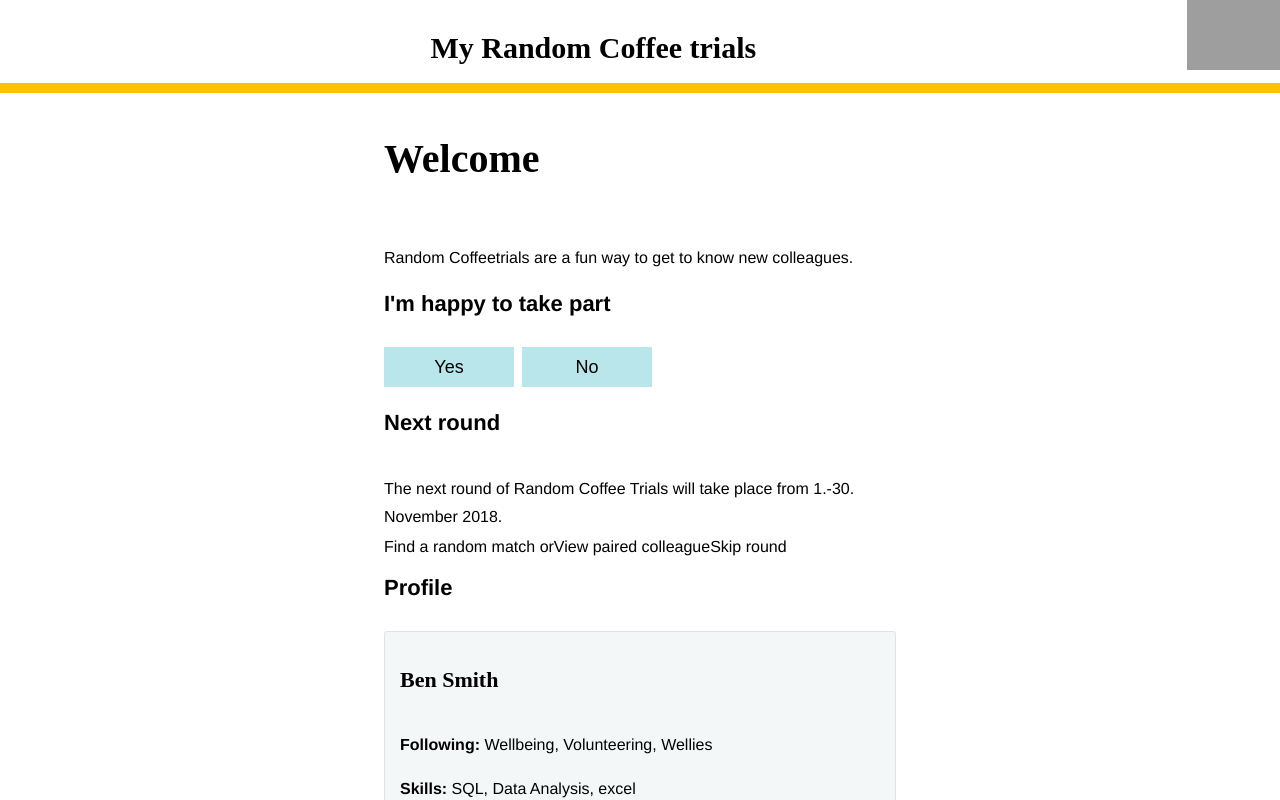
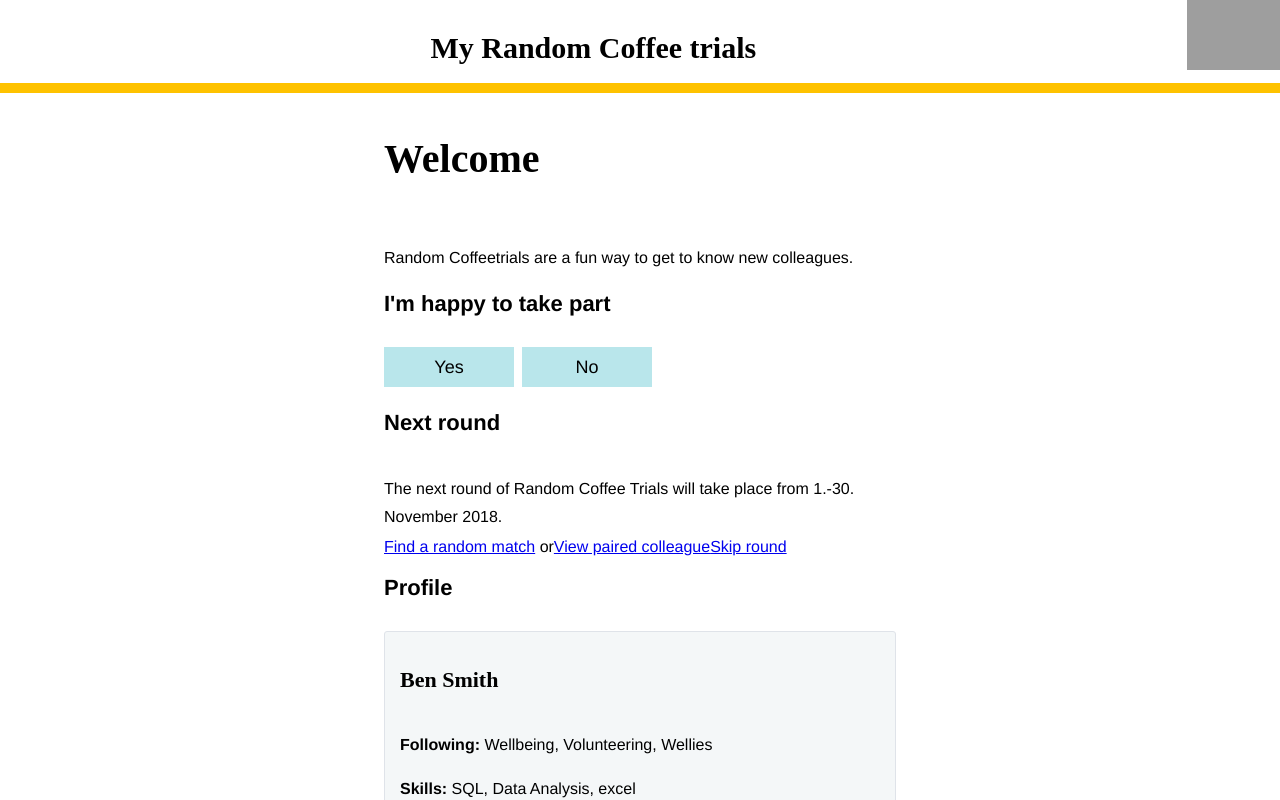
Before and after one commit to wellcometrust/coffeetrial, a React (Create React App) app in the folder frontend/: page / in a window 1280 px wide. Shown: the top 800 px of the page. Built offline with nearby package versions, Linux system fonts and the light colour scheme; grey boxes are pictures that could not be loaded; a web font is replaced by a local one.

Commit message:
button is now a linkbutton, to avoid a conflict with the button tag

```diff
--- a/frontend/src/App.css
+++ b/frontend/src/App.css
@@ -7,7 +7,7 @@
   padding-bottom: 200px;
 }
 
-button {
+linkbutton {
   font-size: 1.125rem;
   margin-bottom: 8px;
   margin-bottom: 0.5rem;
@@ -56,12 +56,12 @@ button {
   width: auto;
   min-width: 100px;
 }
-button:hover, button:focus {
+linkbutton:hover, linkbutton:focus {
   background-position: 0 100%;
   color: #1F2E30;
   font-size: 1.125rem;
 }
-button a {
+linkbutton a {
   color: black;
   text-underline: none;
   text-decoration: none;
--- a/frontend/src/components/colleague.js
+++ b/frontend/src/components/colleague.js
@@ -1,11 +1,11 @@
 import React from 'react';
 
-import Button from './button';
+import LinkButton from './linkbutton';
 export default ({firstname, lastname, email, following, skills, preferences, blurred, link, buttonText }) =>
     <div className='card'>
         <h2 className={blurred ? 'blurred-text' : ''}>{firstname + ' ' + lastname }</h2>
         <p><span className='label'>Following:</span> {following}</p>
         <p><span className='label'>Skills:</span> {skills}</p>
         <p><span className='label'>Preferences:</span> {preferences}</p>
-        <Button text={buttonText} link={link ? link : {href: '/', state: {}}}/>
+        <LinkButton text={buttonText} link={link ? link : {href: '/', state: {}}}/>
     </div>
--- a/frontend/src/components/header.js
+++ b/frontend/src/components/header.js
@@ -3,5 +3,5 @@ import React from 'react';
 export default () =>
     <div className='header'>
         <h1>My Random Coffee trials</h1>
-        <img class="coffee-gif" src="https://www.youreduaction.it/wp-content/uploads/2015/06/ci-offri-un-caff%C3%A8.gif"/>
+        <img alt="" className="coffee-gif" src="https://www.youreduaction.it/wp-content/uploads/2015/06/ci-offri-un-caff%C3%A8.gif"/>
     </div>
--- a/frontend/src/components/button.js
+++ b/frontend/src/components/linkbutton.js
@@ -2,11 +2,11 @@ import React from 'react';
 import {Link} from 'react-router-dom';
 
 export default ({text, link}) =>
-    <button>
+    <linkbutton>
         <Link to={{
             pathname: link.href,
             state: link.state
         }}>
         {text}
         </Link>
-    </button>
+    </linkbutton>
--- a/frontend/src/views/index.js
+++ b/frontend/src/views/index.js
@@ -1,18 +1,18 @@
 import React from 'react';
-import Button from '../components/button';
+import LinkButton from '../components/linkbutton';
 import Colleague from '../components/colleague';
 export default () =>
 <div className="page">
     <h1> Welcome </h1>
     <p> Random Coffeetrials are a fun way to get to know new colleagues. </p>
     <h2>I'm happy to take part</h2>
-    <Button text={'Yes'} link={{href: '/take-your-pick', state: {}}}/>
-    <Button text={'No'} link='/'/>
+    <LinkButton text={'Yes'} link={{href: '/take-your-pick'}}/>
+    <LinkButton text={'No'} link={{href: '/'}}/>
     <h2>Next round</h2>
     <p>The next round of Random Coffee Trials will take place from 1.-30. November 2018.</p>
-    <a>Find a random match</a> or
-    <a>View paired colleague</a>
-    <a>Skip round</a>
+    <a href="/">Find a random match</a> or
+    <a href="/">View paired colleague</a>
+    <a href="/">Skip round</a>
     <h2>Profile</h2>
     <Colleague
         firstname='Ben'
--- a/frontend/src/views/match-maker.js
+++ b/frontend/src/views/match-maker.js
@@ -1,6 +1,6 @@
 import React from 'react';
 import Colleague from '../components/colleague';
-import Button from '../components/button';
+import LinkButton from '../components/linkbutton';
 export default class MatchMaker extends React.Component {
     constructor(props) {
         super(props);
@@ -37,10 +37,10 @@ export default class MatchMaker extends React.Component {
     render() {
         const { error, isLoaded, matches } = this.state;
         if (error) {
-            return <img src='https://payload484.cargocollective.com/1/15/505014/11995996/ErrorPage_Connection_Dino_4.gif' className="loading-gif"/>
+            return <img alt="" src='https://payload484.cargocollective.com/1/15/505014/11995996/ErrorPage_Connection_Dino_4.gif' className="loading-gif"/>
         } else if (!isLoaded) {
             return <div className="page">
-                    <img src='https://ph-files.imgix.net/5325ada6-b985-47d0-b37f-6dc2520e4076?auto=format&auto=compress&codec=mozjpeg&cs=strip' class="loading-gif"/>
+                    <img alt="" src='https://ph-files.imgix.net/5325ada6-b985-47d0-b37f-6dc2520e4076?auto=format&auto=compress&codec=mozjpeg&cs=strip' class="loading-gif"/>
                 </div>
             } else {
             return (
@@ -65,7 +65,7 @@ export default class MatchMaker extends React.Component {
                     }
                     <h2>Can't decide?</h2>
                     <p>We will find you a complete random match.</p>
-                    <Button text='Get me anyone' link={{href: '/please-confirm', state: {matchType: 'random'} }}/>
+                    <LinkButton text='Get me anyone' link={{href: '/please-confirm', state: {matchType: 'random'} }}/>
                 </div>
             );
         }
--- a/frontend/src/views/please-confirm.js
+++ b/frontend/src/views/please-confirm.js
@@ -1,13 +1,13 @@
 import React from 'react';
 import Colleague from '../components/colleague';
-import Button from '../components/button';
+import LinkButton from '../components/linkbutton';
 export default class PleaseConfirm extends React.Component {
     constructor(props) {
         super(props);
         this.state = {
             error: null,
             isLoaded: false,
-            matches: [],
+            // matches: [],
             userId: '1',
             match: props.location.state.match,
             matchType: props.location.state.matchType ? props.location.state.matchType : null
@@ -70,18 +70,18 @@ export default class PleaseConfirm extends React.Component {
     }
 
     render() {
-        const { error, isLoaded, matches } = this.state;
+        const { error, isLoaded } = this.state;
         if (error) {
-            return <img src='https://payload484.cargocollective.com/1/15/505014/11995996/ErrorPage_Connection_Dino_4.gif' className="loading-gif"/>
+            return <img alt="" src='https://payload484.cargocollective.com/1/15/505014/11995996/ErrorPage_Connection_Dino_4.gif' className="loading-gif"/>
         } else if (!isLoaded) {
             return <div className="page">
-                <img src='https://ph-files.imgix.net/5325ada6-b985-47d0-b37f-6dc2520e4076?auto=format&auto=compress&codec=mozjpeg&cs=strip' class="loading-gif"/>
+                <img alt="" src='https://ph-files.imgix.net/5325ada6-b985-47d0-b37f-6dc2520e4076?auto=format&auto=compress&codec=mozjpeg&cs=strip' class="loading-gif"/>
             </div>
 
         } else {
             return (
                 <div className="page">
-                    <img className="coffee-gif" src="https://media1.tenor.com/images/af7654602fd50d8f32b277db914cb14d/tenor.gif?itemid=8616709"/>
+                    <img alt="" className="coffee-gif" src="https://media1.tenor.com/images/af7654602fd50d8f32b277db914cb14d/tenor.gif?itemid=8616709"/>
                     <h1> We have found you a Coffeetrial colleague</h1>
                     <Colleague
                         firstname={this.state.match.firstname}
@@ -95,8 +95,8 @@ export default class PleaseConfirm extends React.Component {
                             state: {match: this.state.match}}}
                     />
                     <h2>Can't accept?</h2>
-                    <p>If you happen to know Christine already, you can start again.</p>
-                    <Button text={'Start again'} link={
+                    <p>If you happen to know {this.state.match.firstname} {this.state.match.lastname} already, you can start again.</p>
+                    <LinkButton text={'Start again'} link={
                         this.state.matchType === 'random' ?
                             {href: '/please-confirm', state: {matchtype: 'random'}} :
                             {href: 'match-maker', state: {}}
--- a/frontend/src/views/take-your-pick.js
+++ b/frontend/src/views/take-your-pick.js
@@ -1,5 +1,5 @@
 import React from 'react';
-import Button from '../components/button';
+import LinkButton from '../components/linkbutton';
 
 export default () =>
     <div className="page">
@@ -14,7 +14,7 @@ export default () =>
             <p>
                 If you have not been matched already, you can pick a colleague for the next round from a random shortlist of 3 candidates.
             </p>
-            <Button text='Take your pick' link={{href:'/match-maker', state:{}}}/>
+            <LinkButton text='Take your pick' link={{href:'/match-maker', state:{}}}/>
         </div>
         <h2>Don't want to pick?</h2>
         <p>
```
